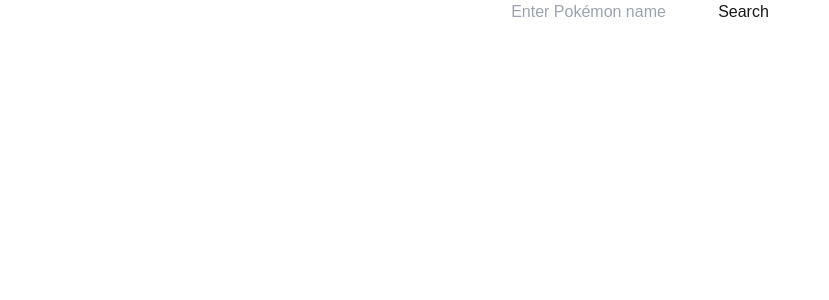
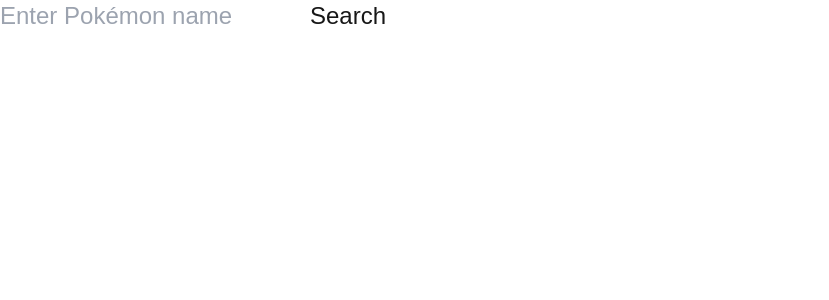
Before and after one commit to MatthewPeterGoodwin/pokemon, a Next.js app: page / in a window 1280 px wide. Shown: the top 300 px of the page, without its empty margins (0-829 px from the left). Built offline with nearby package versions, Linux system fonts and the light colour scheme.

Commit message:
tweaks to css

```diff
--- a/app/components/PokemonSearch.tsx
+++ b/app/components/PokemonSearch.tsx
@@ -34,7 +34,7 @@
     }
 
     return (
-        <div className="pokemonSearch">
+        <div className="text-2xl content-center	">
             <form onSubmit={handleSubmit}>
                 <label>
                     <input
@@ -48,7 +48,7 @@
             </form>
             {error && <p style={{ color: 'red' }}>{error}</p>}
             {pokemonData && (
-                <div>
+                <div className="text-2xl">
                     <img src={pokemonData.sprites.front_default} alt={pokemonData.name} />
                     <h1>
                         {pokemonData.types.map((t: PokemonType) => {
--- a/app/globals.css
+++ b/app/globals.css
@@ -25,12 +25,3 @@
     text-wrap: balance;
   }
 }
-
-.pokemonSearch {
-  text-align: center
-}
-
-img {
-  margin: auto;
-  width: 200px;
-}
```
